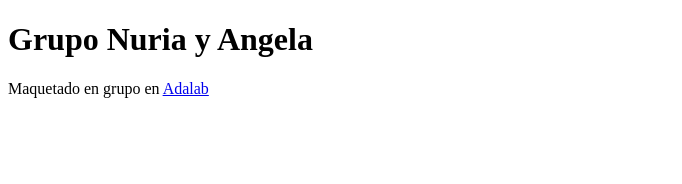
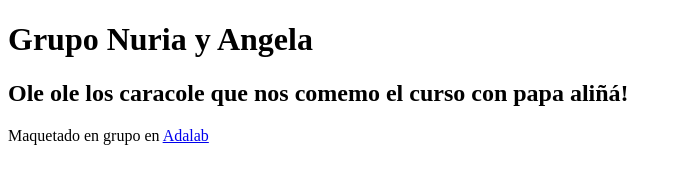
Before and after one commit to ANGELACAMU/Ejercicios-para-el-pair, a plain HTML site: page index.html in a window 1280 px wide. Shown: the whole page, without its empty margins (0-682 px from the left). Drawn offline with Linux system fonts and the light colour scheme.

Commit message:
añado la seccion motivacion

```diff
--- a/index.html
+++ b/index.html
@@ -12,6 +12,7 @@
 
     <main>
         <section class="motivacion">
+            <h2>Ole ole los caracole que nos comemo el curso con papa aliñá!</h2>
 
         </section>
 
```
